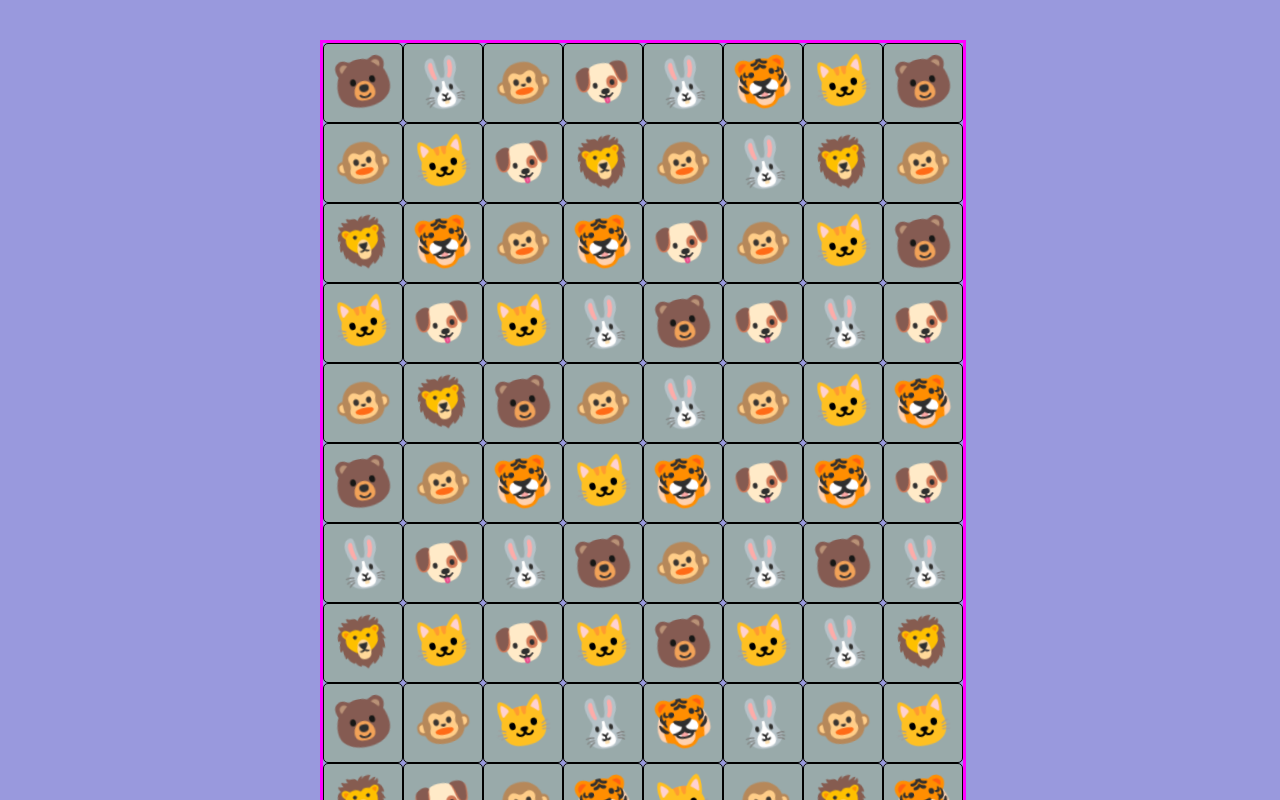
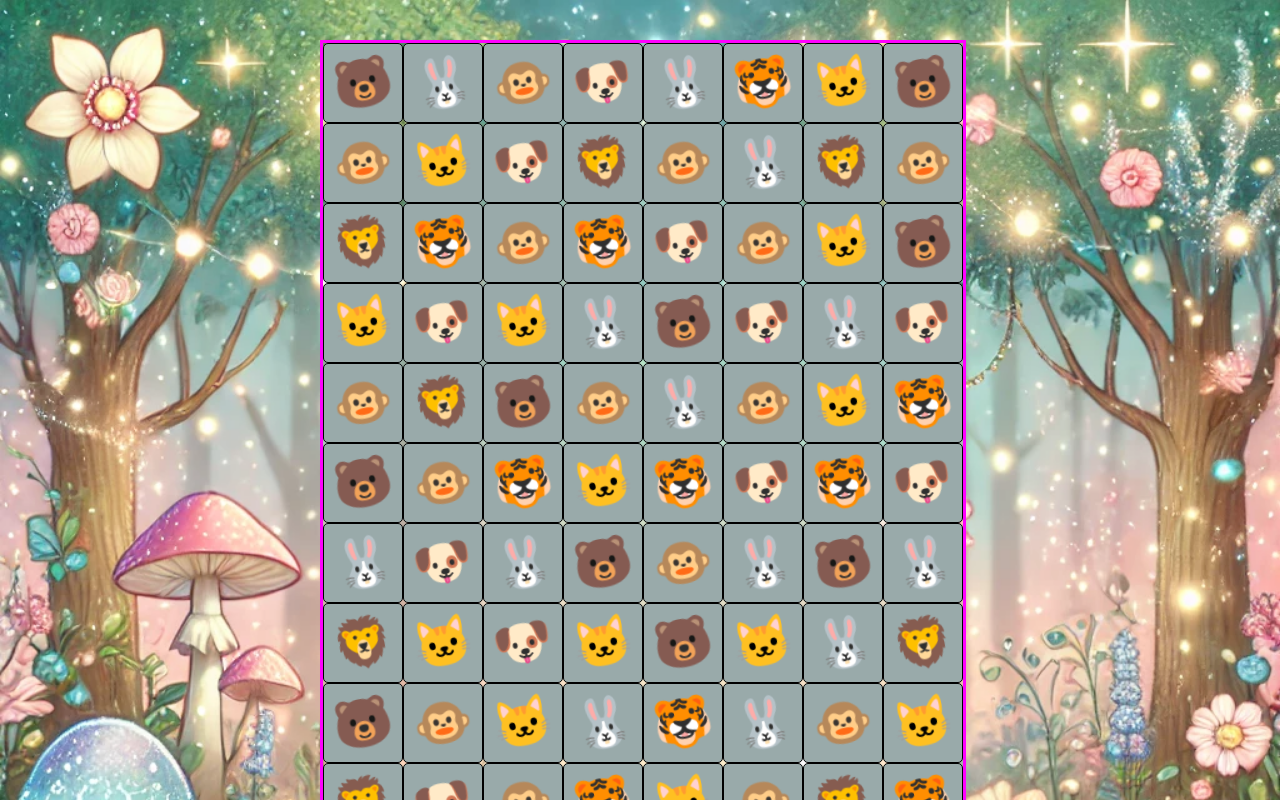
Before and after one commit to deljdlx/match3, a React (Create React App) app: page / in a window 1280 px wide. Shown: the top 800 px of the page. Built offline with nearby package versions, Linux system fonts and the light colour scheme; the HTML template or start-up script is replaced by a standard one.

Commit message:
WIN ! +sound effetct

```diff
--- a/src/assets/scss/main.scss
+++ b/src/assets/scss/main.scss
@@ -14,6 +14,8 @@
 
 body {
     background-color: #99d;
+    background-image: url(../images/background-00.webp);
+    background-size: cover;
     .application {
         display: flex;
         flex-direction: column;
```
Also changed, not shown: src/assets/images/background-00.webp (added).
